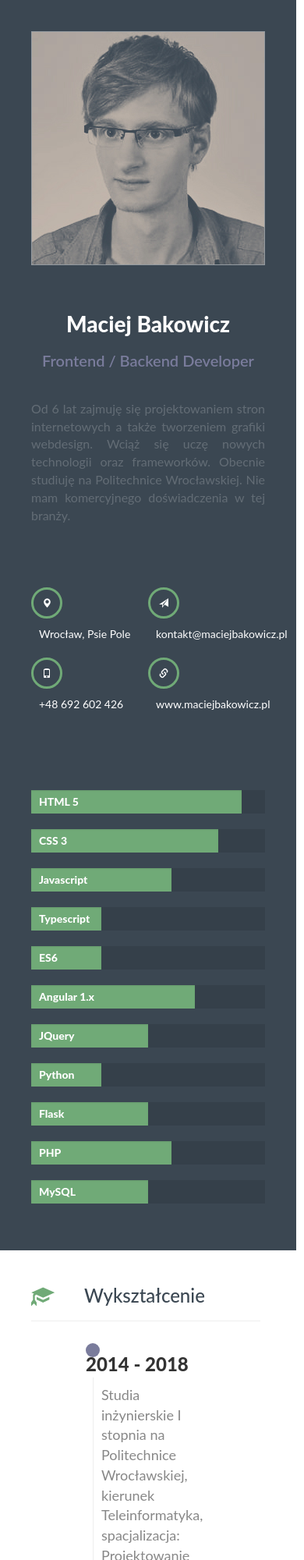
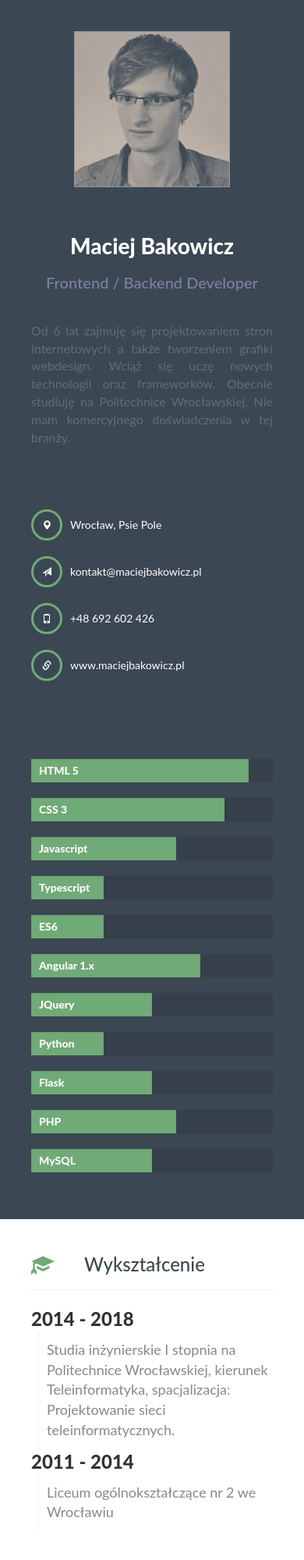
Before and after one commit to bakowroc/my-curriculum-vitae, a website: page index.html in a window 390 px wide. Shown: the top 2000 px of the page at 78% size. Drawn offline with nearby package versions, Linux system fonts and the light colour scheme.

Commit message:
Append RWD

```diff
--- a/css/main.scss
+++ b/css/main.scss
@@ -1,6 +1,8 @@
             body {
                 padding: 0;
                 height: 100%;
+                float: left;
+                position: relative;
             }
 
             body {
@@ -10,17 +12,21 @@
             .row,
             .container-fluid {
                 padding: 0;
+                margin: 0;
                 box-sizing: border-box;
                 width: 100%;
             }
 
             aside.main-information {
                 background: #3b4752;
-                width: 100%;
                 float: left;
                 padding: 40px;
                 box-sizing: border-box;
-                height: 100%;
+                height: auto;
+                position: absolute;
+                top: 0;
+                left: 0;
+                bottom: 0;
                 .photo {
                     text-align: center;
                     width: 300px;
@@ -238,3 +244,17 @@
                     }
                 }
             }
+
+            .the-law-statement {
+                float: left;
+                box-sizing: border-box;
+                text-align: center;
+                width: 100%;
+                margin-bottom: 40px;
+                padding: 40px;
+                article {
+                    float: left;
+                    font-size: 16px;
+                    color: #888;
+                }
+            }
--- /dev/null
+++ b/css/media.scss
@@ -0,0 +1,59 @@
+@media only screen and (max-width: 1600px) {
+    aside.main-information {
+        .contact-address {
+            .address-row {
+                width: 100%;
+            }
+        }
+    }
+}
+
+@media only screen and (max-width: 1200px) {
+    aside.main-information {
+        position: static;
+        .contact-address {
+            .address-row {
+                width: 50%;
+            }
+        }
+    }
+    .timeline {
+        .timeline-row {
+            .education-row,
+            .skill-row {
+                width: 100%;
+            }
+        }
+    }
+}
+
+@media only screen and (max-width: 640px) {
+    aside.main-information {
+        .photo {
+            width: 200px;
+            height: 200px;
+            img {
+                width: 200px;
+            }
+        }
+        .contact-address {
+            .address-row {
+                width: 100%;
+            }
+        }
+    }
+    .timeline {
+        .timeline-row {
+            .education-row,
+            .skill-row {
+                padding: 0;
+            }
+        }
+    }
+}
+
+@media only screen and (max-width: 480px) {
+    .timeline {
+        padding: 40px 10px;
+    }
+}
--- a/index.html
+++ b/index.html
@@ -8,14 +8,14 @@
     <meta name="viewport" content="initial-scale=1.0">
     <link rel="stylesheet" href="node_modules/bootstrap/dist/css/bootstrap.min.css">
     <link rel="stylesheet" href="css/main.css">
+    <link rel="stylesheet" href="css/media.css">
 
 </head>
 
 <body>
     <div class="container-fluid">
         <div class="row">
-            <div class="col-lg-4 pull-left">
-                <aside class="main-information">
+            <aside class="main-information col-lg-4 pull-left">
                 <header>
                     <div class="photo">
                         <img src="img/photo.jpg">
@@ -100,8 +100,9 @@
 
                 </section>
             </aside>
-            </div>
-            <div class="col-lg-6 pull-left">
+            <div class="col-lg-8 pull-right">
+                <div class=" row">
+                    <div class="col-lg-10 pull-left">
                         <section class="timeline">
                             <div class="timeline-row">
                                 <header>
@@ -112,7 +113,7 @@
                                 </header>
                                 <div class="education-row">
                                     <div class="start">
-                                <span class="ball-icon"></span>
+                                        <span class="ball-icon hidden-xs"></span>
                                         <span class="years">2014 - 2018</span>
                                     </div>
                                     <article class="about-activity">
@@ -121,7 +122,7 @@
                                 </div>
                                 <div class="education-row">
                                     <div class="start">
-                                <span class="ball-icon"></span>
+                                        <span class="ball-icon hidden-xs"></span>
                                         <span class="years">2011 - 2014</span>
                                     </div>
                                     <article class="about-activity">
@@ -138,7 +139,7 @@
                                 </header>
                                 <div class="education-row">
                                     <div class="start">
-                                <span class="ball-icon"></span>
+                                        <span class="ball-icon hidden-xs"></span>
                                         <span class="years">Marzec - Czerwiec 2017</span>
                                     </div>
                                     <article class="about-activity">
@@ -147,7 +148,7 @@
                                 </div>
                                 <div class="education-row">
                                     <div class="start">
-                                <span class="ball-icon"></span>
+                                        <span class="ball-icon hidden-xs"></span>
                                         <span class="years">Lato 2015 / 2016</span>
                                     </div>
                                     <article class="about-activity">
@@ -311,12 +312,18 @@
                                     </article>
                                 </div>
                             </div>
-
                         </section>
-                <section class="the-law-statement"></section>
+                        <section class="the-law-statement">
+                            <article>
+                                Wyrażam zgodę na przetwarzanie moich danych osobowych dla potrzeb niezbędnych do realizacji procesu rekrutacji (zgodnie z Ustawą z dnia 29.08.1997 roku o Ochronie Danych Osobowych; tekst jednolity: Dz. U. 2016 r. poz. 922).
+                            </article>
+                        </section>
                     </div>
                 </div>
             </div>
+        </div>
+    </div>
+
 </body>
 
 
```
Also changed, not shown: css/main.css, css/media.css (added), 2 other files. Lines whose indentation alone changed are shown as unchanged.
